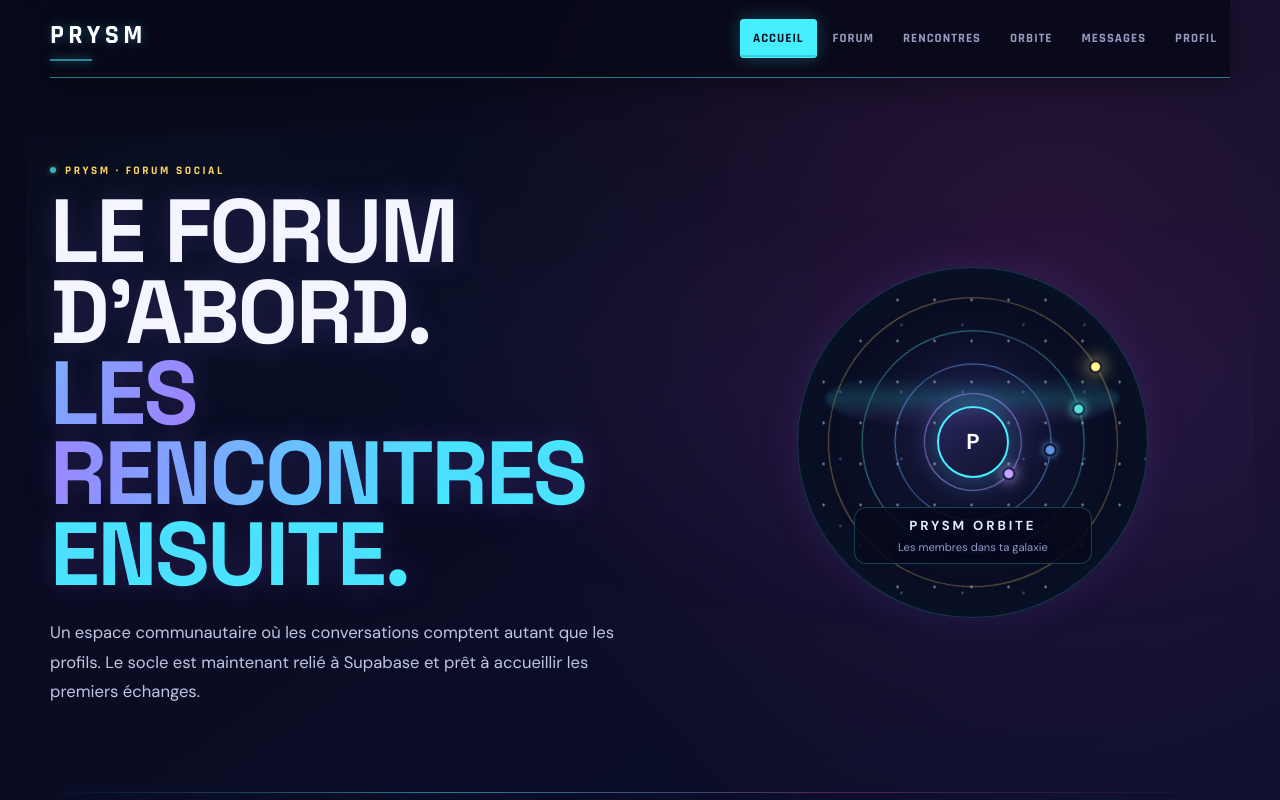
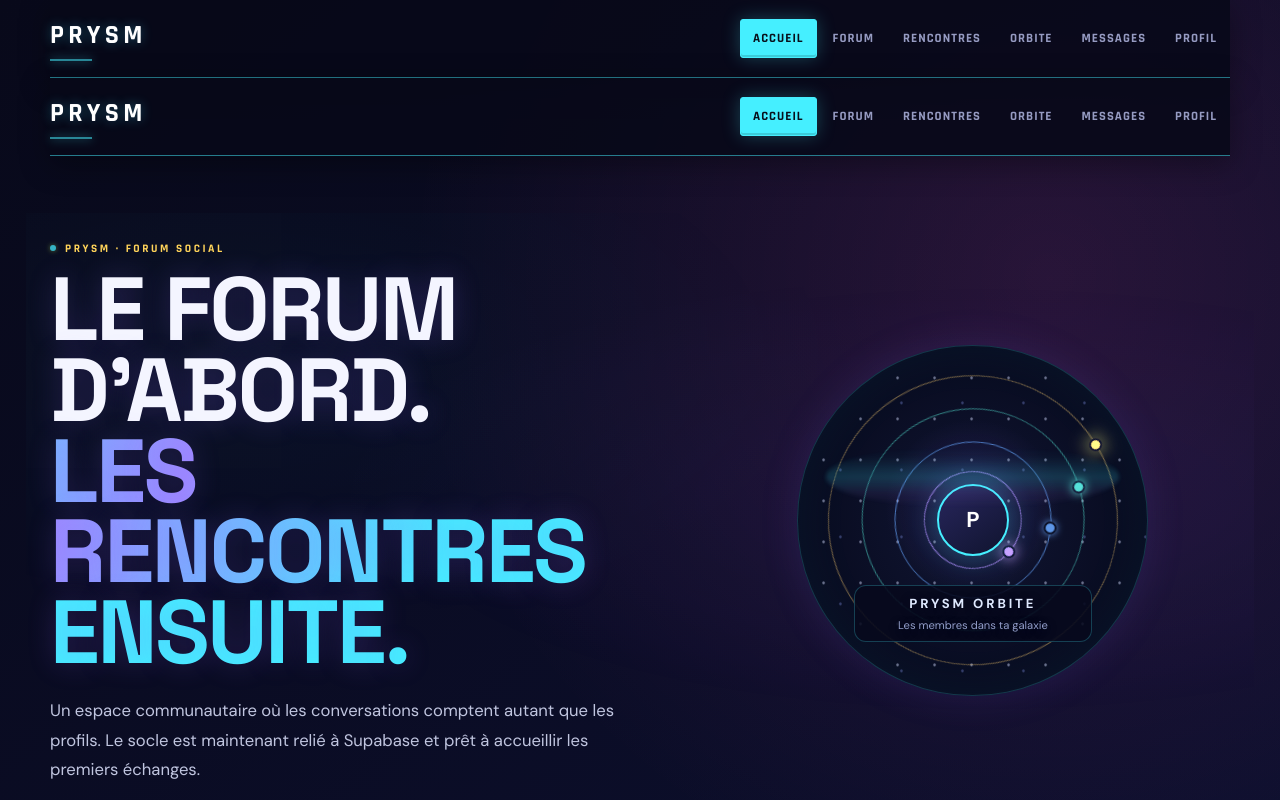
Before and after one commit to LadyOoscar/Prysm-forum, a Next.js app: page / in a window 1280 px wide. Shown: the top 800 px of the page. Built offline with nearby package versions, Linux system fonts and the light colour scheme; no server answers; the database is empty.

Commit message:
Render shared navigation on every route

```diff
--- a/app/layout.tsx
+++ b/app/layout.tsx
@@ -1,6 +1,7 @@
 import type { Metadata } from "next";
 import "./globals.css";
 import ActivityPulse from "./components/activity-pulse";
+import SiteNav from "./components/site-nav";
 
 export const metadata: Metadata = {
   title: "PRYSM",
@@ -10,7 +11,7 @@ export const metadata: Metadata = {
 export default function RootLayout({ children }: Readonly<{ children: React.ReactNode }>) {
   return (
     <html lang="fr">
-      <body><ActivityPulse />{children}</body>
+      <body><ActivityPulse /><SiteNav />{children}</body>
     </html>
   );
 }
```
